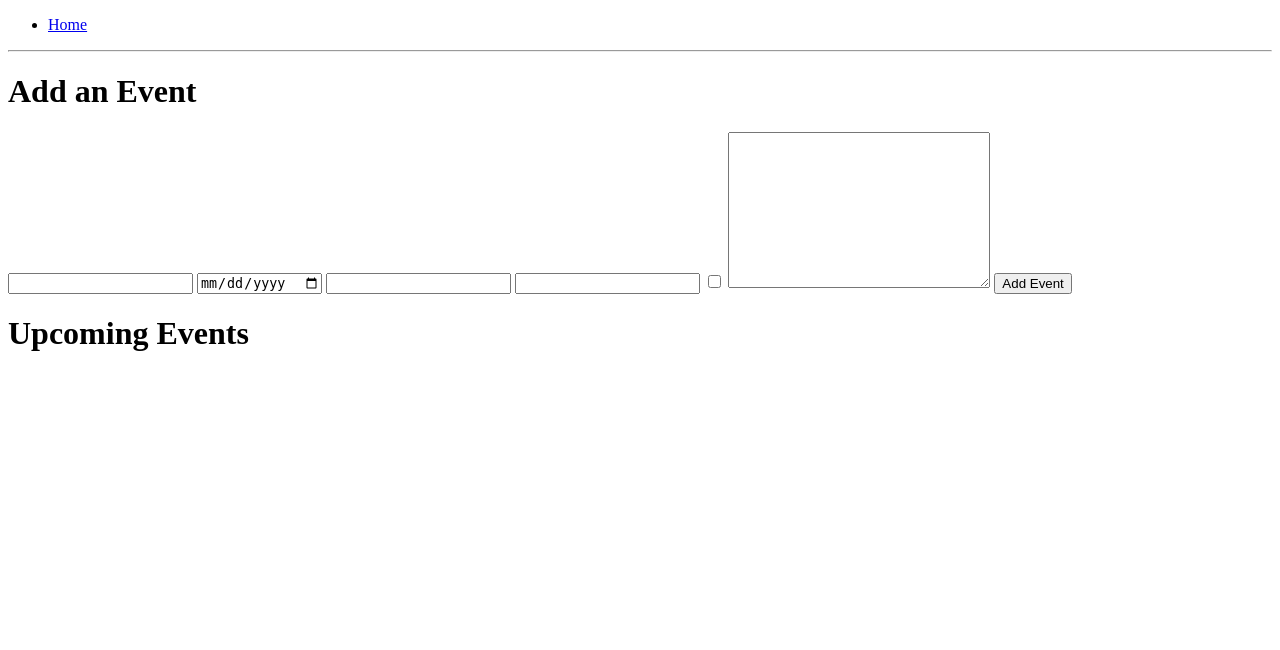
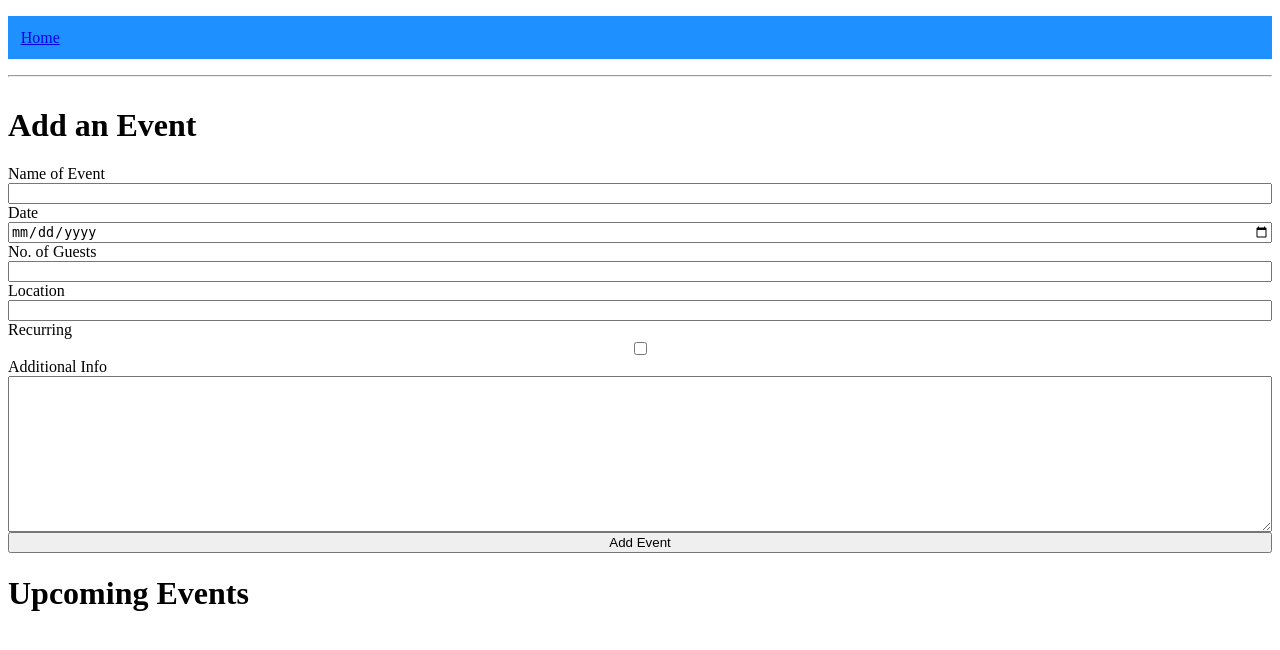
Before and after one commit to MistaRae/week_03_day_04_flask_lab_with_allan, a Flask app: page / in a window 1280 px wide. Shown: the top 650 px of the page. Run offline with Flask 2, Linux system fonts and the light colour scheme.

Commit message:
started working on CSS

```diff
--- /dev/null
+++ b/static/style.css
@@ -0,0 +1,26 @@
+body > ul {
+    background-color: dodgerblue;
+    padding: 1%;
+    list-style: none;
+}
+
+body > ul >li {
+    color: floralwhite;
+}
+
+.container {
+    display: grid;
+    grid-template-areas:
+    "input event";
+    grid-template-columns: 1fr 1fr;
+}
+
+body > form {
+    display: grid;
+    grid-area: input
+}
+
+body > div {
+    display: grid;
+    grid-area: event;
+}
--- a/templates/base.html
+++ b/templates/base.html
@@ -8,6 +8,7 @@
     <meta charset="UTF-8">
     <meta http-equiv="X-UA-Compatible" content="IE=edge">
     <meta name="viewport" content="width=device-width, initial-scale=1.0">
+    <link rel="stylesheet" href="{{ url_for('static', filename='style.css') }}">
     <title>{{ title }} - upcoming events</title>
 </head>
 <body>
--- a/templates/index.html
+++ b/templates/index.html
@@ -5,29 +5,36 @@
 
 {% block content %}
 
+
+    <div class=container></div>
     <h1> Add an Event</h1>
     <form action="/" method="post">
-        <input type="text" name="date" id="date">
-        <input type="date" name="name-of-event" id="name-of-event">
+        <label for="name-of-event">Name of Event</label>
+        <input type="text" name="name-of-event" id="name-of-event">
+        <label for="date"> Date</label>
+        <input type="date" name="date" id="date">
+        <label for="number-of-guests">No. of Guests</label>
         <input type="number" name="number-of-guests" id="number-of-guests">
+        <label for="room-location">Location</label>
         <input type="text" name="room-location" id="room-location">
+        <label for="checkbox">Recurring</label>
         <input type="checkbox" data-val="true" value= "true" name="recurring" id="recurring">
+        <label for="description"> Additional Info</label>
         <textarea name="description" id="description" cols="30" rows="10"></textarea>
         <input type="submit" value = "Add Event">
     </form>
 
-    <h1>Upcoming Events</h1>
-
-    {% for event in events %}
-        <div>
+    <div>
+        <h1>Upcoming Events</h1>
+            {% for event in events %}
             <p> {{event.name}} {{event.date}} {{event.num_guests}}
                 {{event.room_location}} {{event.desc}}
                 {% if event.recurring %}
                 <span> ✅ </span>
                 {% endif %}
             </p>
+            {% endfor %}
+    </div>
 
-        </div>
-    {% endfor %}
-
+</div>
 {% endblock %}
```
